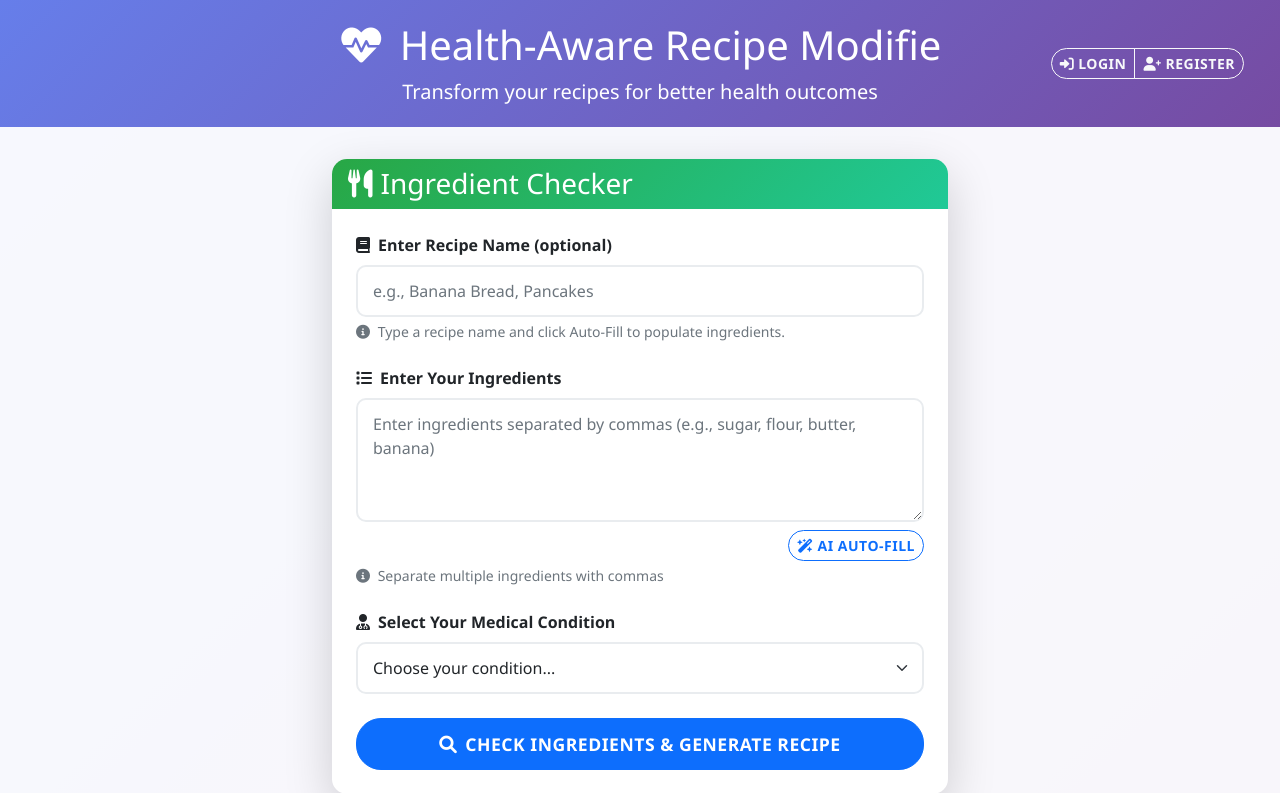
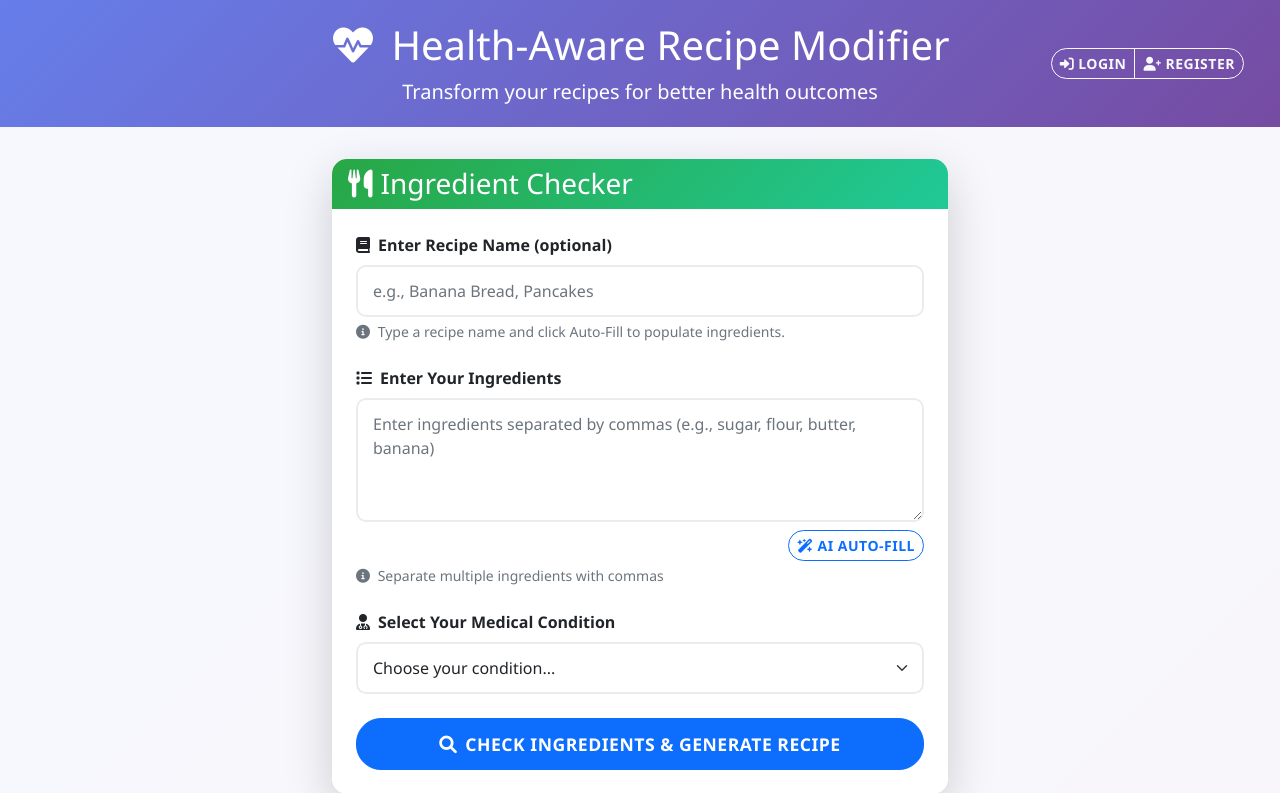
Before and after one commit to vikky2810/Recipe-Modifier, a Flask app: page / in a window 1280 px wide. Shown: the top 793 px of the page. Run offline with Flask 3, Linux system fonts and the light colour scheme.

Commit message:
original

```diff
--- a/templates/index.html
+++ b/templates/index.html
@@ -43,7 +43,7 @@
             <div class="text-center position-absolute start-50 translate-middle-x">
               <h1>
                 <i class="fas fa-heartbeat me-3"></i>Health-Aware Recipe
-                Modifie
+                Modifier
               </h1>
               <p class="lead mb-0">
                 Transform your recipes for better health outcomes
```
